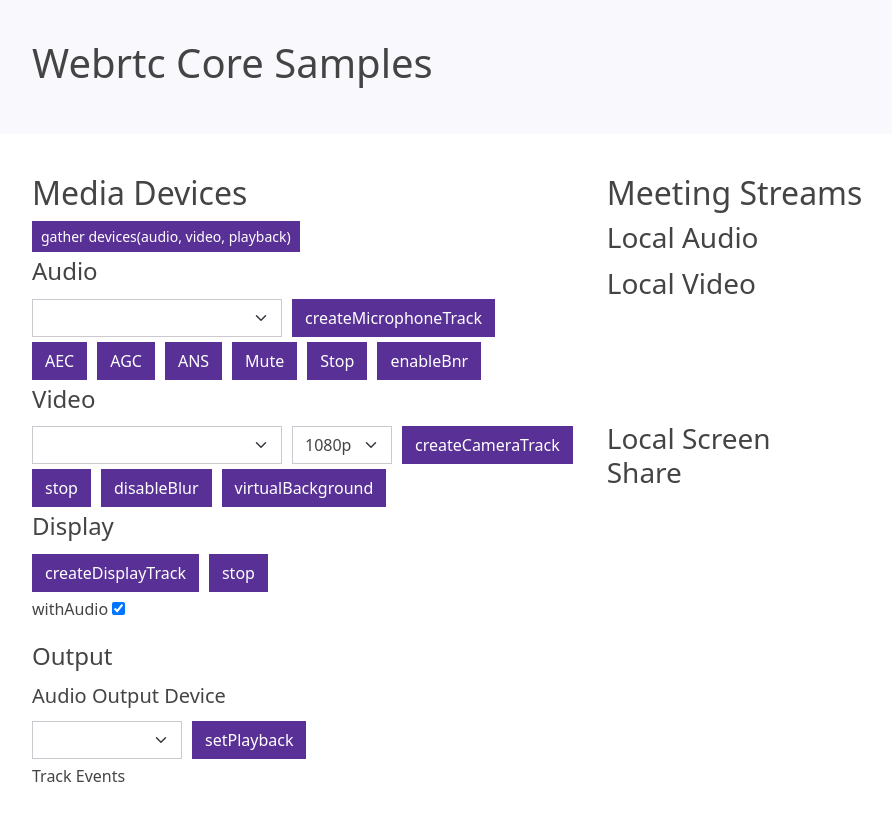
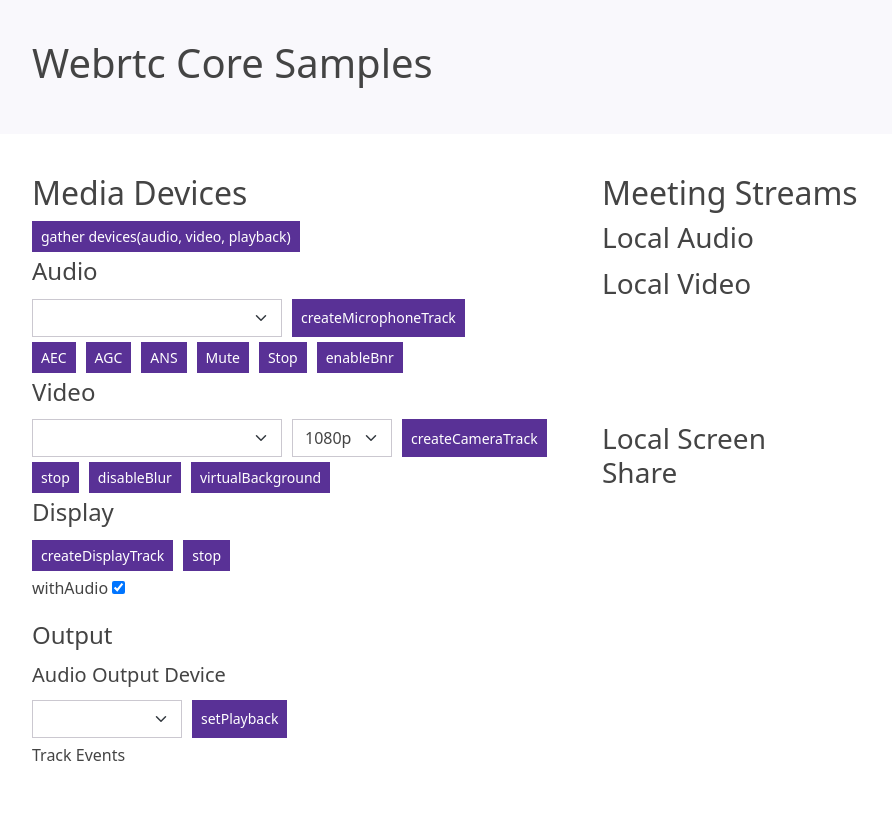
Before and after one commit to webex/webrtc-core, a React (Create React App) app in the folder samples/: page / in a window 1280 px wide. Shown: the top 820 px of the page, without its empty margins (50-942 px from the left). Built offline with nearby package versions, Linux system fonts and the light colour scheme.

Commit message:
chore: unify button size

```diff
--- a/samples/src/components/MediaDevices.jsx
+++ b/samples/src/components/MediaDevices.jsx
@@ -54,6 +54,7 @@ export default (props) => {
           })}
         </Form.Select>
         <Button
+          size="sm"
           onClick={() => {
             props.createMicrophoneTrackAction(selectedAudioDevice);
           }}>
@@ -61,10 +62,11 @@ export default (props) => {
         </Button>
       </Form.Group>
       <Form.Group className="d-flex">
-        <Button>AEC</Button>
-        <Button>AGC</Button>
-        <Button>ANS</Button>
+        <Button size="sm">AEC</Button>
+        <Button size="sm">AGC</Button>
+        <Button size="sm">ANS</Button>
         <Button
+          size="sm"
           variant={audioStatus.muted ? 'danger' : 'primary'}
           onClick={() => {
             setAudioStatus({ ...audioStatus, muted: !audioStatus.muted });
@@ -73,12 +75,14 @@ export default (props) => {
           {audioStatus.muted ? 'unMute' : 'Mute'}
         </Button>
         <Button
+          size="sm"
           onClick={() => {
             props.stopAudioTrack();
           }}>
           Stop
         </Button>
         <Button
+          size="sm"
           onClick={() => {
             props.enableBnr();
           }}>
@@ -109,6 +113,7 @@ export default (props) => {
           <option>360p</option>
         </Form.Select>
         <Button
+          size="sm"
           onClick={() => {
             props.createCameraTrackAction(selectedCameraDevice);
           }}>
@@ -117,12 +122,14 @@ export default (props) => {
       </Form.Group>
       <Form.Group className="d-flex">
         <Button
+          size="sm"
           onClick={() => {
             props.stopVideoTrack();
           }}>
           stop
         </Button>
         <Button
+          size="sm"
           variant={videoEffectsStatus.bnrStatus ? 'danger' : 'primary'}
           onClick={() => {
             props.enableBlurBackground(!videoEffectsStatus.bnrStatus);
@@ -133,13 +140,14 @@ export default (props) => {
           }}>
           {videoEffectsStatus.bnrStatus ? 'enableBlur' : 'disableBlur'}
         </Button>
-        <Button>virtualBackground</Button>
+        <Button size="sm">virtualBackground</Button>
       </Form.Group>
       <Form.Group className="d-flex">
         <h4>Display</h4>
       </Form.Group>
       <Form.Group className="d-flex">
         <Button
+          size="sm"
           onClick={() => {
             props.createDisplayTrackAction({
               withAudio: shareStatus.withAudio,
@@ -148,6 +156,7 @@ export default (props) => {
           createDisplayTrack
         </Button>
         <Button
+          size="sm"
           onClick={() => {
             props.stopDisplayTrack();
           }}>
@@ -177,7 +186,9 @@ export default (props) => {
             );
           })}
         </Form.Select>
-        <Button onClick={props.setPlayback}>setPlayback</Button>
+        <Button size="sm" onClick={props.setPlayback}>
+          setPlayback
+        </Button>
       </Form.Group>
     </Form>
   );
```
